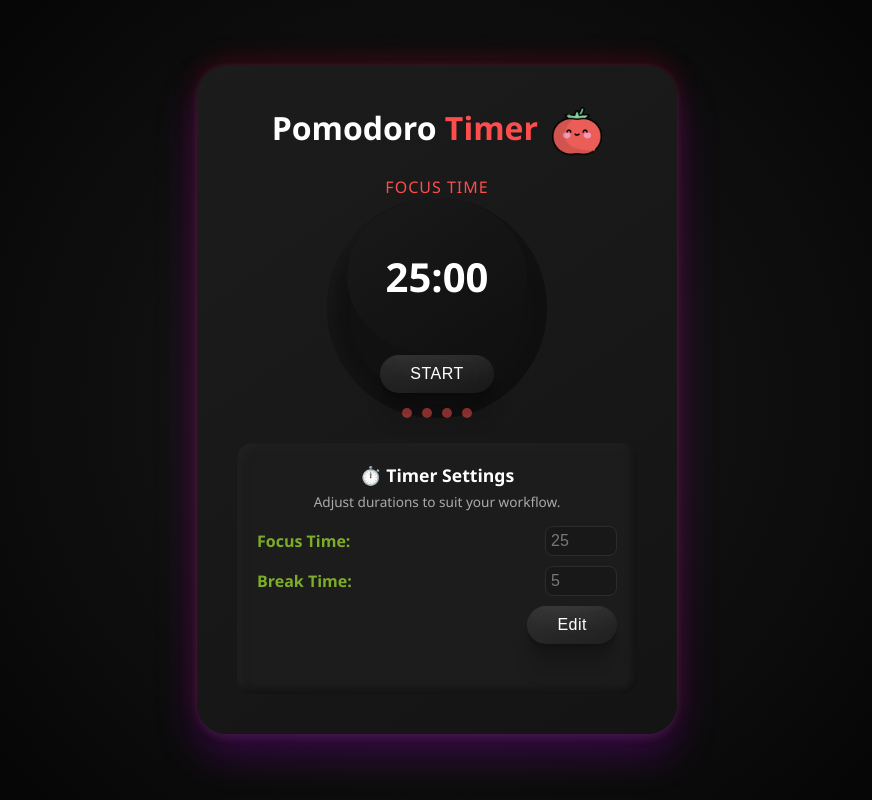
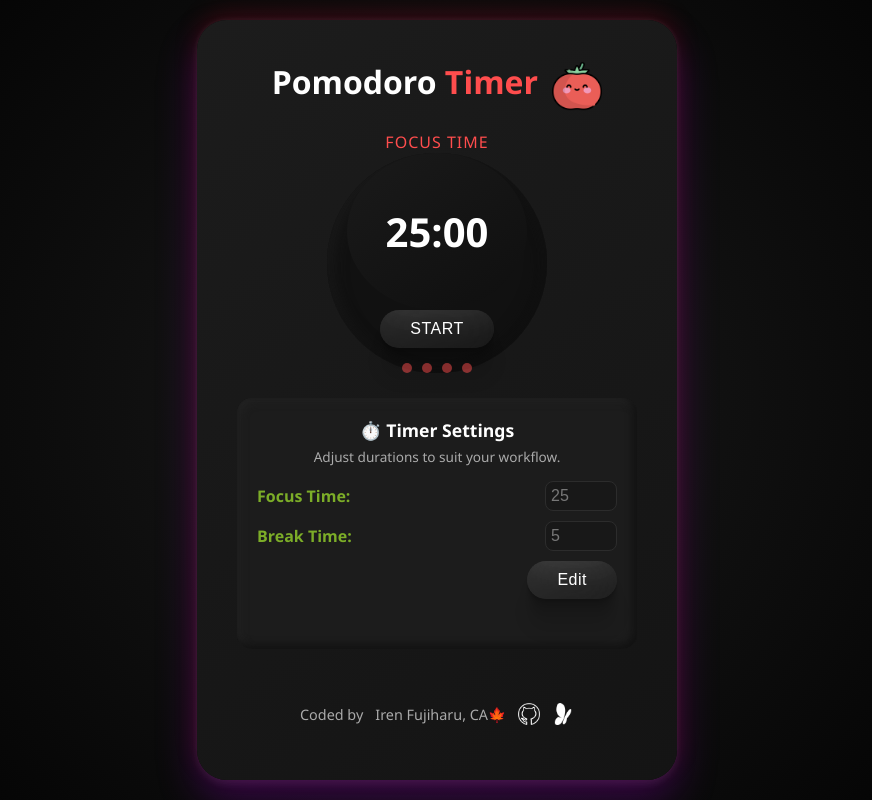
Before and after one commit to IrenOknel/Pomodoro-Timer, a plain HTML site: page index.html in a window 1280 px wide. Shown: the whole page, without its empty margins (203-1075 px from the left). Drawn offline with Linux system fonts and the light colour scheme.

Commit message:
added footer

```diff
--- a/index.html
+++ b/index.html
@@ -18,8 +18,7 @@
             <!-- App Title with Tomato Image -->
             <div class="title">
                 Pomodoro <span>Timer <img src="tomato-smile-icon.png"
-                        alt="Tomato" class="tomato-icon" />
-                </span>
+                        alt="Tomato" class="tomato-icon" /></span>
             </div>
 
             <!-- Session Label -->
@@ -64,8 +63,26 @@
 
                 <span id="save-msg" class="save-msg hidden">✔ Saved!</span>
             </div>
+
+            <!-- Footer -->
+            <footer class="footer">
+                <p>
+                    Coded by <strong>Iren Fujiharu, CA🍁</strong>
+                    <a href="https://github.com/IrenOknel" target="_blank"
+                        class="icon-link" aria-label="GitHub"
+                        rel="noopener noreferrer">
+                        <img src="git-logo.png" alt="GitHub" />
+                    </a>
+                    <a href="https://bsky.app/profile/irenfuji.bsky.social"
+                        target="_blank" class="icon-link"
+                        aria-label="Bluesky" rel="noopener noreferrer">
+                        <img src="bluesky.png" alt="Bluesky" />
+                    </a>
+                </p>
+            </footer>
         </div>
 
+        <!-- Script -->
         <script src="script.js"></script>
     </body>
 
--- a/style.css
+++ b/style.css
@@ -239,3 +239,36 @@ input:disabled {
 .tomato-icon.jump {
   animation: jump 0.6s infinite;
 }
+
+/* Footer */
+.footer {
+  margin-top: 30px;
+  padding-top: 10px;
+  text-align: center;
+  font-size: 0.9em;
+  color: #aaa;
+}
+
+.footer p {
+  display: flex;
+  justify-content: center;
+  align-items: center;
+  gap: 12px;
+  flex-wrap: wrap;
+}
+
+.footer strong {
+  font-weight: 500;
+}
+
+.icon-link img {
+  width: 22px;
+  height: 22px;
+  vertical-align: middle;
+  transition: transform 0.3s ease;
+  filter: brightness(0) invert(1);
+}
+
+.icon-link:hover img {
+  transform: scale(1.15);
+}
```
Also changed, not shown: script.js (line endings or trailing spaces).
